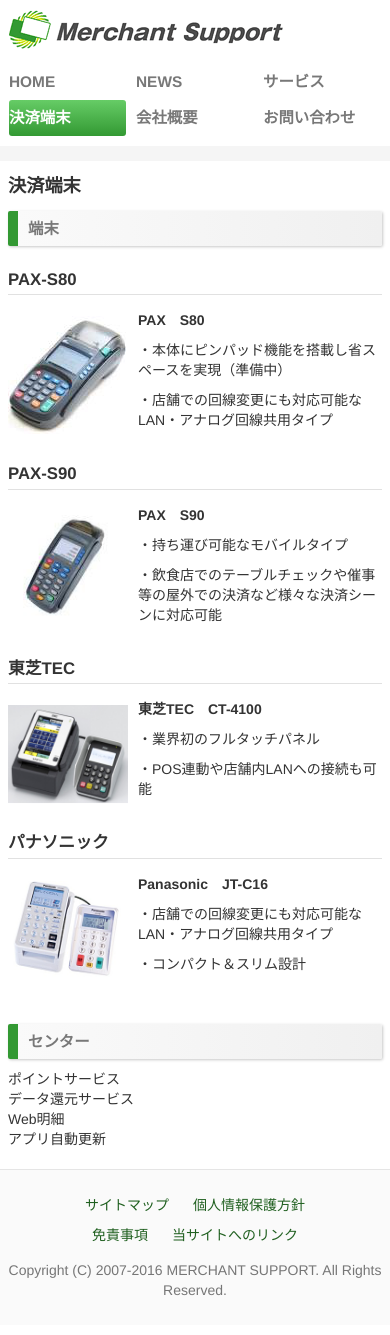
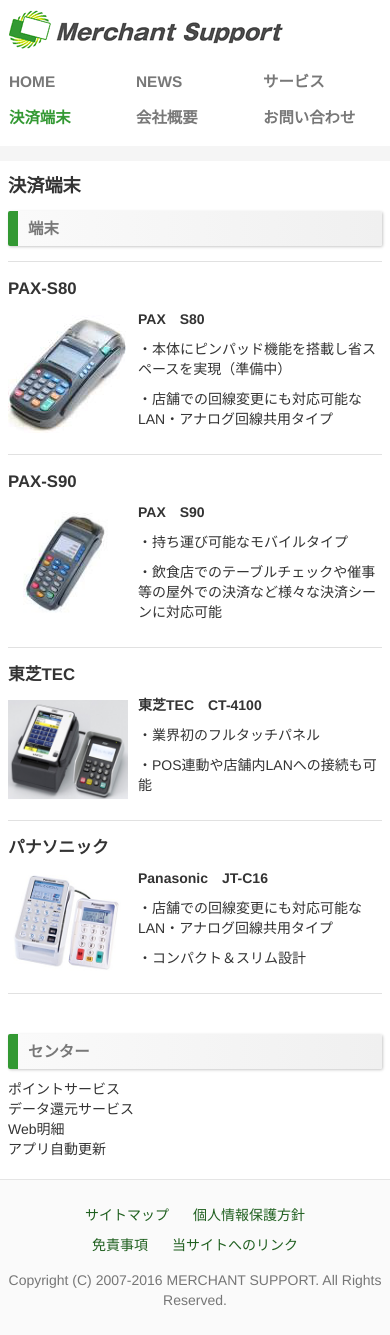
Before and after one commit to JinXiaohu/www.merchant-s.com, a PHP site: page /database/pos in a window 390 px wide. Before the commit the page ends 1296 px from the top, so only its background shows below. Run offline with PHP 8.4, Linux system fonts and the light colour scheme.

Commit message:
5-19 17：41 修改了決済端末页面的样式

```diff
--- a/src/application/views/common/nav.php
+++ b/src/application/views/common/nav.php
@@ -115,6 +115,14 @@ h2{
   #id_navbar a {
     padding: 8px 0;
   }
+  #id_navbar .active a{
+    background-color: white;
+    background:none;
+    color: #339933;
+  }
+  #id_navbar .active a:focus, #id_navbar .active a:hover{
+    color: #339933;
+  }
 }
 
 
--- a/src/application/views/pos/index.php
+++ b/src/application/views/pos/index.php
@@ -1,15 +1,11 @@
 <style type="text/css">
-h3{
+.item_header{
   font-size: 1.2em;
   font-weight: bold;
-  padding: 5px 0;
-  border-bottom-width: 1px;
-  border-bottom-style: solid;
-  border-bottom-color: rgb(225, 225, 225);
+  padding: 15px 0 8px 0;
 }
-.item{
-  margin-top: 10px;
-  margin-bottom: 10px;
+.media{
+  border-top: solid 1px rgb(225, 225, 225);
 }
 .left_img{
   width: 170px;
@@ -32,8 +28,8 @@ h3{
 
 <h2>端末</h2>
 
-<h3>PAX-S80</h3>
 <div class="media">
+  <div class="item_header">PAX-S80</div>
   <div class="media-left media-middle">
     <div class="left_img">
       <img class="media-object img-responsive" src="<?php echo $cdn_path;?>images/pos/pax_s80.png">
@@ -49,8 +45,8 @@ h3{
 </div>
 
 
-<h3>PAX-S90</h3>
 <div class="media">
+  <div class="item_header">PAX-S90</div>
   <div class="media-left media-middle">
     <div class="left_img">
       <img class="media-object img-responsive" src="<?php echo $cdn_path;?>images/pos/pax_s90.png">
@@ -66,8 +62,8 @@ h3{
 </div>
 
 
-<h3>東芝TEC</h3>
 <div class="media">
+  <div class="item_header">東芝TEC</div>
   <div class="media-left media-middle">
     <div class="left_img">
       <img class="media-object img-responsive" src="<?php echo $cdn_path;?>images/pos/tec_ct_4100.png">
@@ -82,9 +78,8 @@ h3{
   </div>
 </div>
 
-
-<h3>パナソニック</h3>
 <div class="media">
+  <div class="item_header">パナソニック</div>
   <div class="media-left media-middle">
     <div class="left_img">
       <img class="media-object img-responsive" src="<?php echo $cdn_path;?>images/pos/jt_c16.png">
@@ -99,6 +94,7 @@ h3{
   </div>
 </div>
 
+<div class="media"></div>
 
 
 <h2>センター</h2>
```
